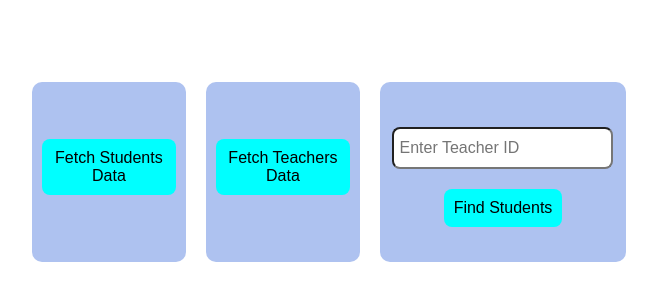
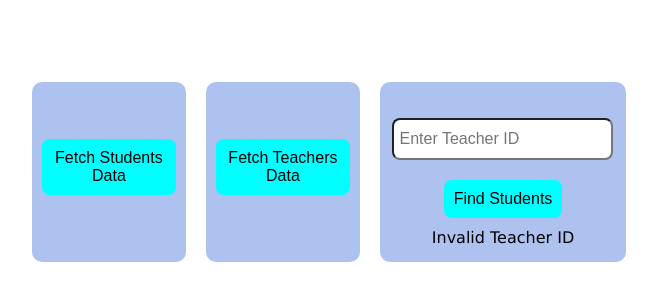
Before and after one commit to ashish-3216/NextJs-day5, a Next.js app: page / in a window 1280 px wide. Shown: the part 228-528 px from the top of the page, without its empty margins (311-968 px from the left). Built offline with nearby package versions, Linux system fonts and the light colour scheme.

Commit message:
Bugs Fixed

```diff
--- a/pages/index.js
+++ b/pages/index.js
@@ -62,20 +62,28 @@ export default function Home() {
           placeholder="Enter Teacher ID"
           onChange={(e) => {
             setTeacherId(parseInt(e.target.value));
+            if (e.target.value <= 0 || e.target.value > 5) {
+              setTeacherId(0);
+              setFindTeacher([]);
+            }
           }}
         />
         <button
           onClick={() => {
             setFindTeacher(findStudents(Id));
-            setTeacherId(0);
           }}
         >
           Find Students
         </button>
-        {Id > 5 && <div>Invalid Teacher ID</div>}
-        {findTeacher.length > 0 &&
+        {Id === 0 && <div>Invalid Teacher ID</div>}
+        {Id <= 5 &&
+          findTeacher.length > 0 &&
           findTeacher.map((student) => {
-            return <ul key={student.id}><li> {student.name}</li></ul >;
+            return (
+              <ul key={student.id}>
+                <li> {student.name}</li>
+              </ul>
+            );
           })}
       </div>
     </div>
```
